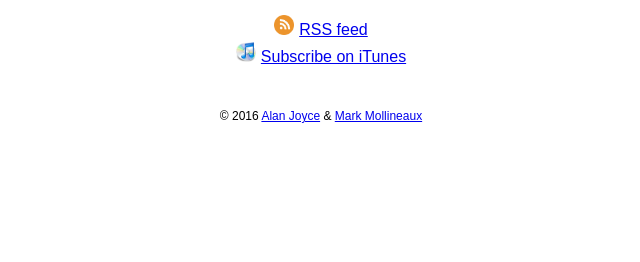
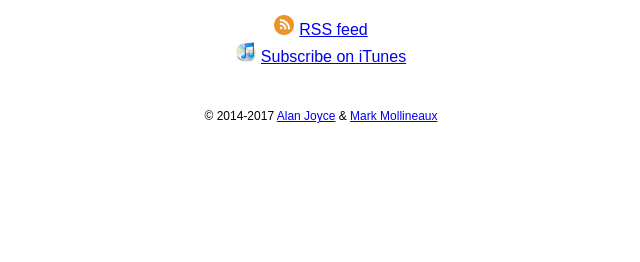
Before and after one commit to bufordsharkley/convoy, a Flask app: template templates/episodes.html in a window 1280 px wide. Shown: the part 538-800 px from the top of the page, without its empty margins (319-959 px from the left). Run offline with Flask 2, Linux system fonts and the light colour scheme; the template is opened without the code that fills it, so the values that code supplies are empty.

Commit message:
Update layout.html

```diff
--- a/templates/layout.html
+++ b/templates/layout.html
@@ -27,7 +27,7 @@
     </div>
     {% block footer %}
     <footer>
-      &copy; 2016 <a href="http://thisisalan.com/">Alan Joyce</a> &amp; <a href="http://www.markmollineaux.com/">Mark Mollineaux</a><br/>
+      &copy; 2014-2017 <a href="http://thisisalan.com/">Alan Joyce</a> &amp; <a href="http://www.markmollineaux.com/">Mark Mollineaux</a><br/>
     </footer>
     <script>
     (function(i,s,o,g,r,a,m){i['GoogleAnalyticsObject']=r;i[r]=i[r]||function(){
```
